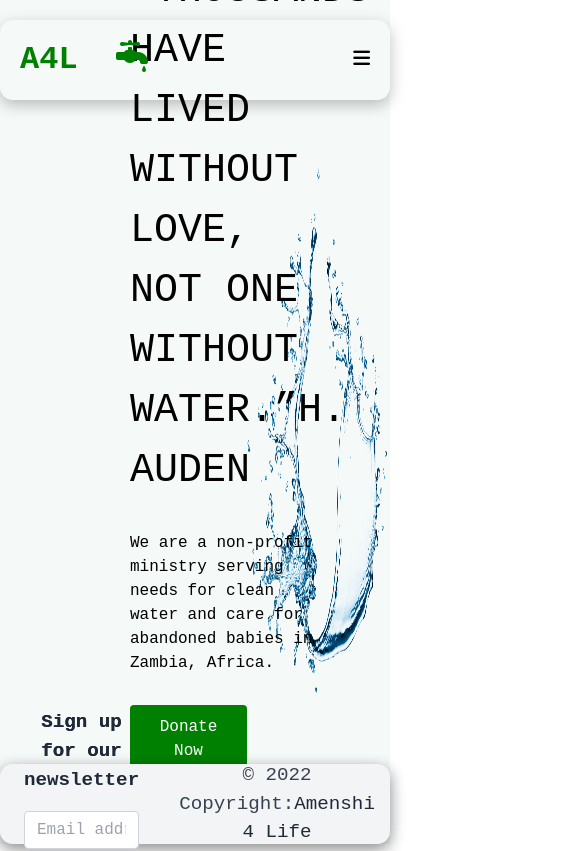
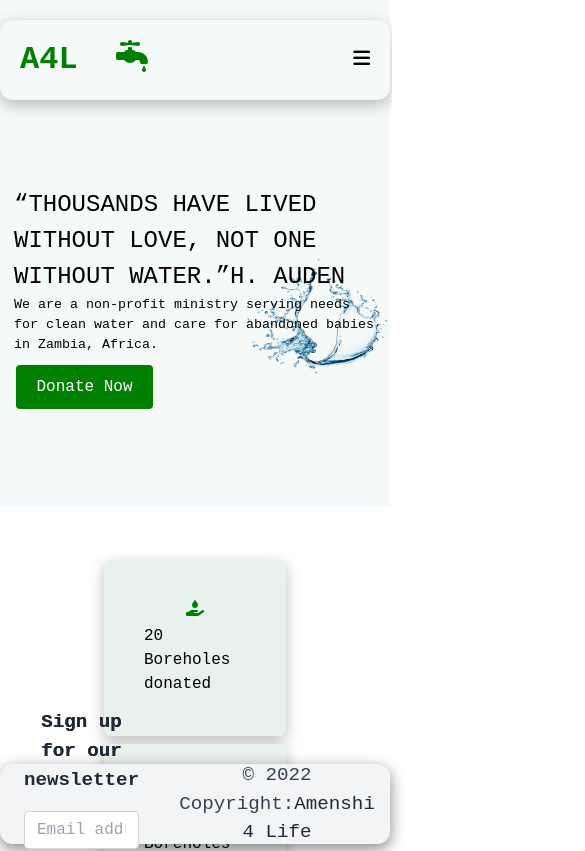
Before and after one commit to misheck12/amenshi_4_life, a React (Create React App) app: page / in a window 390 px wide. Shown: the top 851 px of the page, 585 px wide, since content can reach past the window. Built offline with nearby package versions, Linux system fonts and the light colour scheme.

Commit message:
add styles for media query 400px

```diff
--- a/src/component/Home/Home.css
+++ b/src/component/Home/Home.css
@@ -162,7 +162,7 @@
     border-radius: 4px;
 }
 
-@media only screen and (max-width: 960px){
+@media (max-width: 959px){
     .Home{
         width: 100%;
         padding-top: 30px;
@@ -179,15 +179,78 @@
         width: 100%;
         padding-top: 20px;
         margin: 0 auto;
+        font-size: 1.5rem;
     }
 
     .Home-header p{
         width: 100%;
-        padding-top: 30px;
         margin: 0 auto;
+        font-size: smaller;
     }
 
     .Home-header-btn{
         width: 30%;
     }
+
+    .Home-container{
+        width: 100%;
+        display: flex;
+        flex-direction: column;
+        height: 30%;
+        margin-top: 200px;
+        padding: 0;
+    }
+
+    .flex-container{
+        display: flex;
+        flex-direction: column;
+    }
 }
+
+@media (max-width: 400px){
+    .Home{
+        height: 60Vh;
+    }
+
+    .Home-header{
+        border-radius: #000 2px;
+        margin-left: -28px;
+        padding: 12px;
+    }
+
+    .Home-header h1 {
+        width: 100%;
+        padding: 0;
+        margin: 0 auto;
+      }
+
+    .Home-header p {
+        width: 100%;
+        margin: 0 auto;
+        font-size: smaller;
+        padding: 0;
+      }
+
+    .Home-header-btn{
+        width: 137px;
+        margin:10px 2px;
+    }
+
+    .Home-container{
+        width: 100%;
+        display: flex;
+    }
+
+    .flex-container{
+        display: flex;
+        flex-direction: column;
+    }
+
+    .flex-container > h2 {
+        display: flex;
+        flex-direction: column;
+        align-items: center;
+        margin: 4px;
+        border: 1px black;
+}
+}
```
